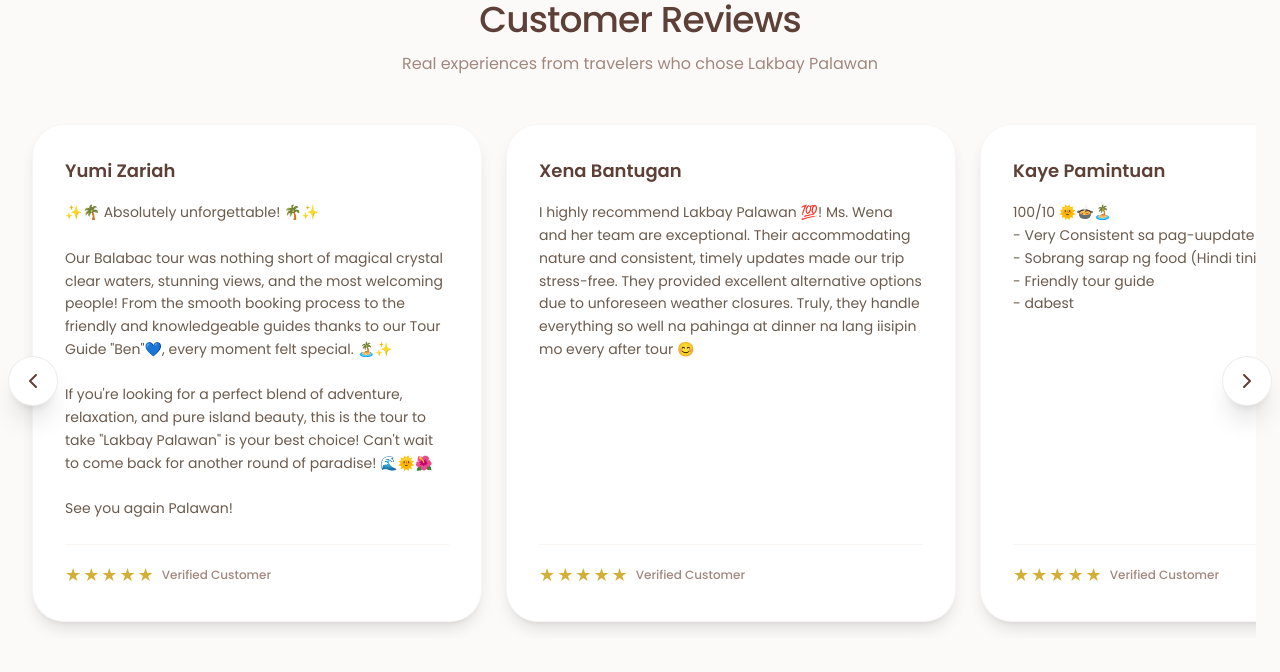
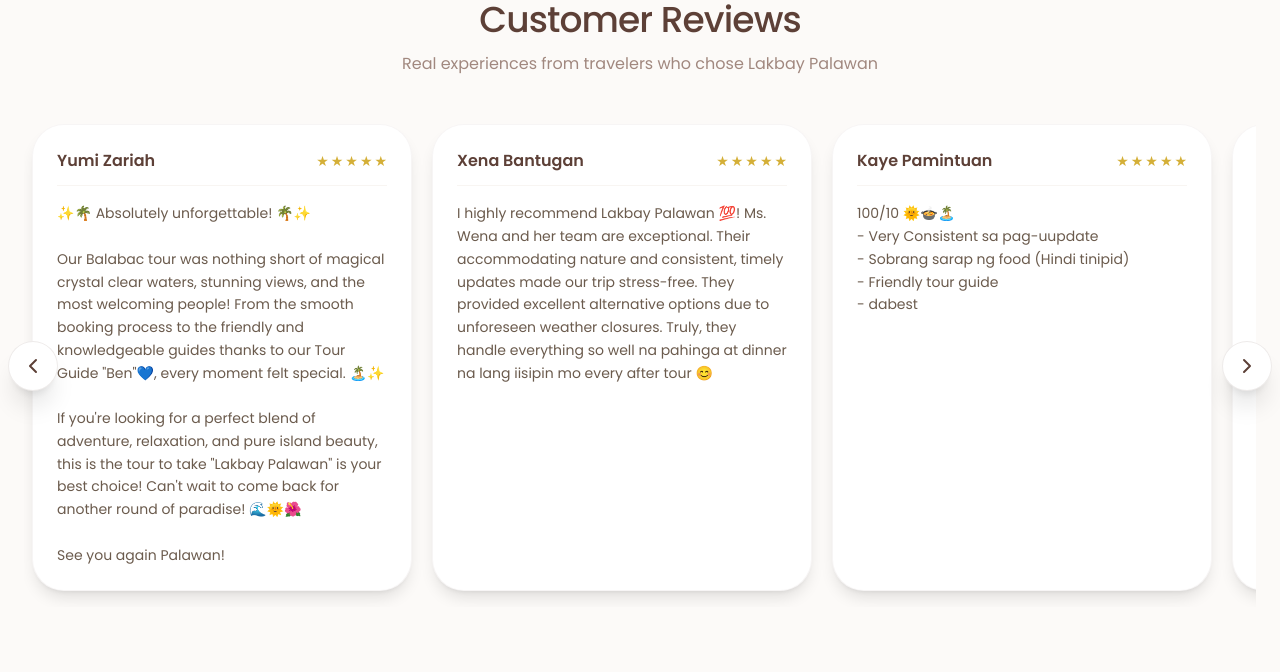
Before and after one commit to bxxmzilla1/lakbay-palawan-online, a React (Vite) app: page /#/ in a window 1280 px wide. Shown: the part 4480-5152 px from the top of the page. Built offline with nearby package versions, Linux system fonts and the light colour scheme.

Commit message:
Redesign review cards: stars next to name, smaller size

```diff
--- a/components/CustomerReviews.tsx
+++ b/components/CustomerReviews.tsx
@@ -93,16 +93,23 @@
               WebkitOverflowScrolling: 'touch'
             }}
           >
-            <div className="flex gap-6 pb-4 px-2">
+            <div className="flex gap-5 pb-4 px-2">
               {CUSTOMER_REVIEWS.map((review) => (
                 <div
                   key={review.id}
-                  className="flex-none w-[85vw] md:w-[450px] snap-center"
+                  className="flex-none w-[80vw] md:w-[380px] snap-center"
                 >
-                  <div className="bg-white rounded-[2rem] p-8 shadow-lg border border-[#5D4037]/5 hover:shadow-xl transition-all h-full flex flex-col">
-                    {/* Reviewer Name */}
-                    <div className="mb-4">
-                      <h3 className="text-lg font-semibold text-[#5D4037]">{review.reviewer}</h3>
+                  <div className="bg-white rounded-[2rem] p-6 shadow-lg border border-[#5D4037]/5 hover:shadow-xl transition-all h-full flex flex-col">
+                    {/* Reviewer Name and Stars */}
+                    <div className="flex items-center justify-between mb-4 pb-3 border-b border-[#F8F5F2]">
+                      <h3 className="text-base font-semibold text-[#5D4037]">{review.reviewer}</h3>
+                      <div className="flex items-center gap-1">
+                        <div className="flex gap-0.5">
+                          {[...Array(5)].map((_, i) => (
+                            <span key={i} className="text-[#D4AF37] text-sm">★</span>
+                          ))}
+                        </div>
+                      </div>
                     </div>
 
                     {/* Review Text */}
@@ -110,18 +117,6 @@
                       <p className="text-[#6B5B4D] leading-relaxed whitespace-pre-wrap text-sm">
                         {review.review}
                       </p>
-                    </div>
-
-                    {/* Decorative Element */}
-                    <div className="mt-6 pt-4 border-t border-[#F8F5F2]">
-                      <div className="flex items-center gap-2">
-                        <div className="flex gap-0.5">
-                          {[...Array(5)].map((_, i) => (
-                            <span key={i} className="text-[#D4AF37] text-lg">★</span>
-                          ))}
-                        </div>
-                        <span className="text-xs text-[#A1887F] font-medium">Verified Customer</span>
-                      </div>
                     </div>
                   </div>
                 </div>
```
